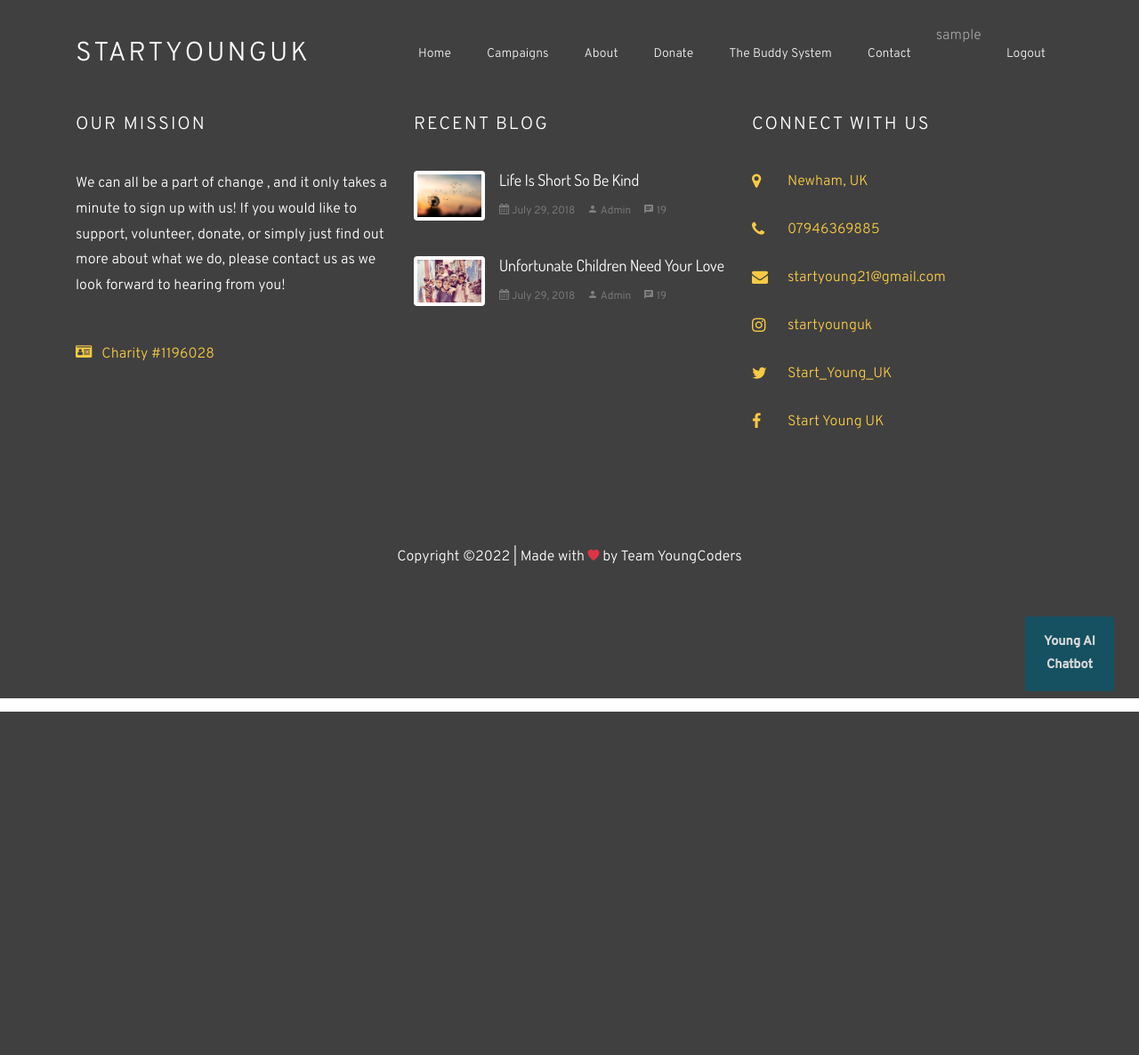
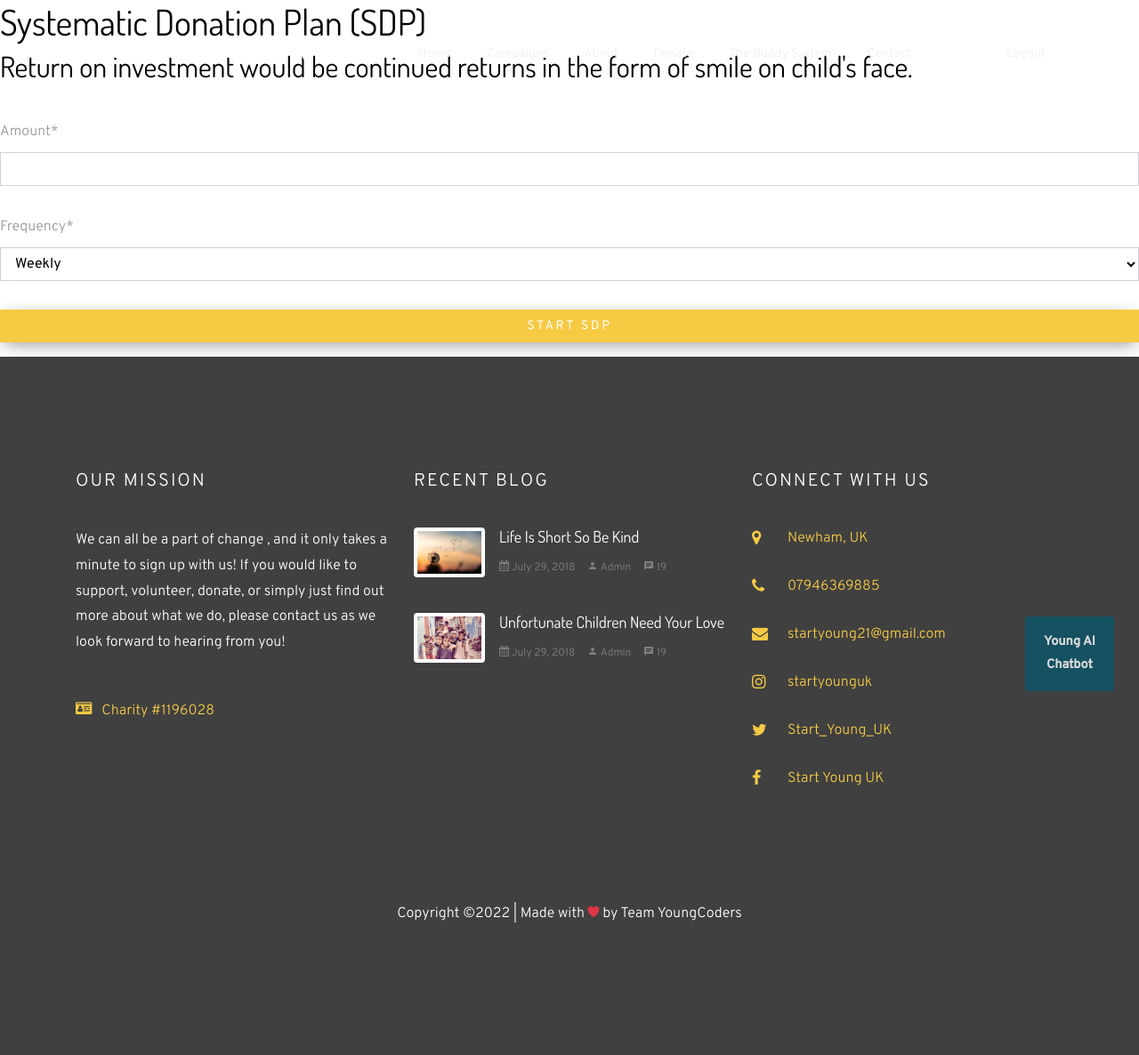
Before and after one commit to styuk1234/StartYoungUK-Website, a Django app: page /users/sdp in a window 1280 px wide. Shown: the whole page at 89% size. Before the commit the page ends 800 px from the top, so only its background shows below. Run offline with Django 4.2, Linux system fonts and the light colour scheme; the visitor is signed in with stand-in values (Sample User, id 1); some libraries are stand-ins or nearby versions; some web fonts are replaced.

Commit message:
added sdp page

```diff
--- a/users/forms.py
+++ b/users/forms.py
@@ -198,3 +198,7 @@
             return self.cleaned_data['crn_no']
 
         raise forms.ValidationError("This CRN is already registered.")
+
+class SDPForm(forms.Form):
+    amount=forms.IntegerField(required=True)
+    frequency=forms.ChoiceField(required=True,choices=(('W', 'Weekly'), ('F', '15-days'), ('M', 'Monthly'), ('Q', 'Quaterly')))
--- a/users/templates/profile.html
+++ b/users/templates/profile.html
@@ -1,6 +1,5 @@
 {% extends 'base.html' %}
 {% load static %}
-<<<<<<< HEAD
 {% block header %}
     <script src="https://ajax.googleapis.com/ajax/libs/jquery/3.4.1/jquery.min.js"></script>
     <script src="https://cdnjs.cloudflare.com/ajax/libs/popper.js/1.14.7/umd/popper.min.js"></script>
--- a/users/templates/sdp.html
+++ b/users/templates/sdp.html
@@ -2,6 +2,29 @@
 {% load static %}
 {% block content %}
 
+<div>
+    <h1>Systematic Donation Plan (SDP)</h1>
+    <h2>Return on investment would be continued returns in the form of smile on child's face.</h2>
+</div>
+
+{% if messages %}
+                {% for message in messages %}
+                <div class="alert alert-{{ message.tags }}">
+                    {{ message }}
+                </div>
+                {% endfor %}
+            {% endif %}
+
+{% load crispy_forms_tags %}
+<form method="POST" class="post-form">
+    {% csrf_token %}
+    <fieldset class="form-group">
+        {{ form|crispy }}
+    </fieldset>
+    <div class="form-group">
+        <button class="signup-btn btn btn-primary" type="submit">Start SDP</button>
+    </div>
+</form>
 
 
 {% endblock %}
--- a/users/views.py
+++ b/users/views.py
@@ -1,5 +1,5 @@
 from django.shortcuts import render, redirect
-from .forms import UserRegisterForm, UserLoginForm, UpdateUserForm
+from .forms import SDPForm, UserRegisterForm, UserLoginForm, UpdateUserForm, MentorRegistrationForm
 from django.contrib import messages
 from users.models import StartYoungUKUser, Mentor, Child
 from django.contrib.auth.models import User
@@ -99,11 +99,18 @@
 
 @login_required
 def sdp(request):
-    return render(request, 'sdp.html')
+    form=SDPForm()
+    if request.method=='POST':
+        form = SDPForm(request.POST)
+        if form.is_valid():
+            messages.success(request,
+                             f'You have successfully subscribed to Systematic Donatino Plan.')
+    return render(request, 'sdp.html', {'form':form})
 
 
 @login_required
 def mentor(request):
+    form = MentorRegistrationForm()
     if(request.method=='POST'):
         form = MentorRegistrationForm(request.POST)
         if form.is_valid():
@@ -147,7 +154,6 @@
             childx=Child.objects.get(child_id=x)
             if(childx.mentor==NULL):
                 recommended_child.append()
-    form = MentorRegistrationForm()
     return render(request, 'mentor.html', {'form':form, 'recommended_child':recommended_child})
 
 
```
